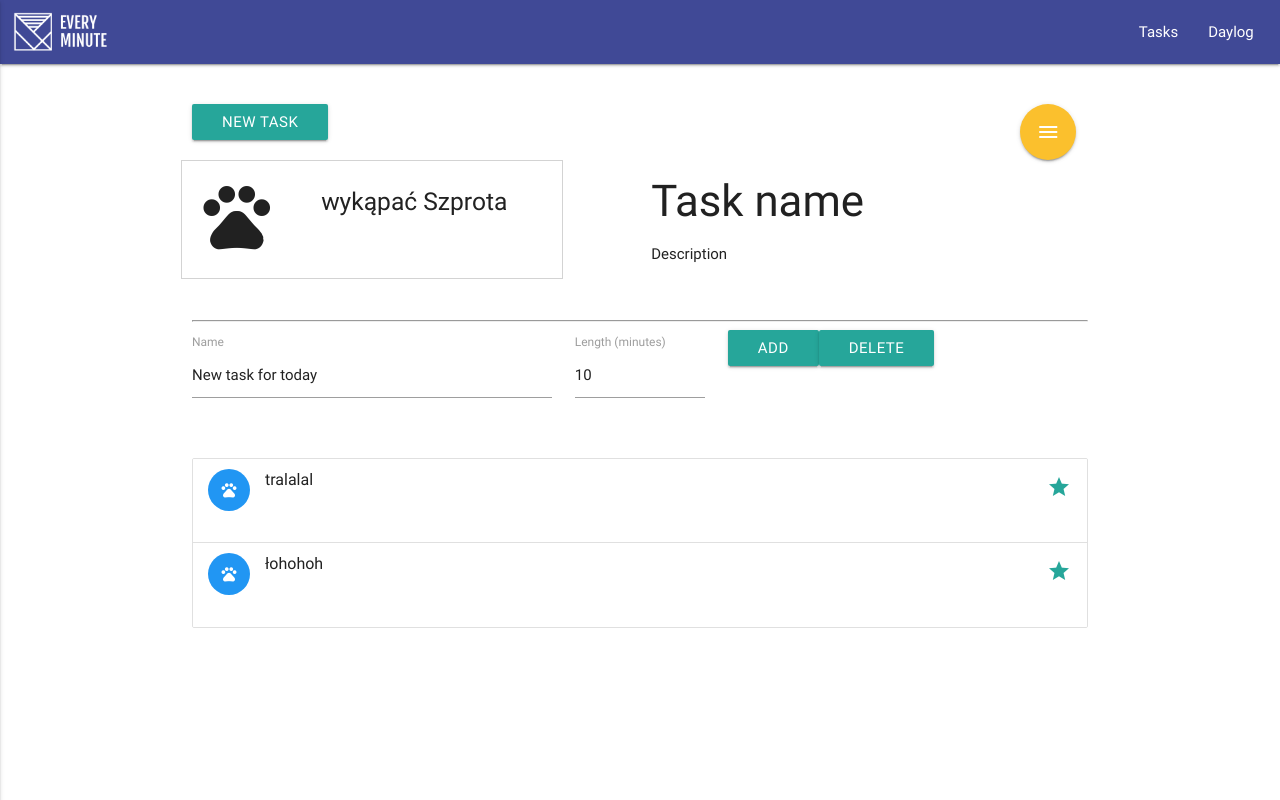
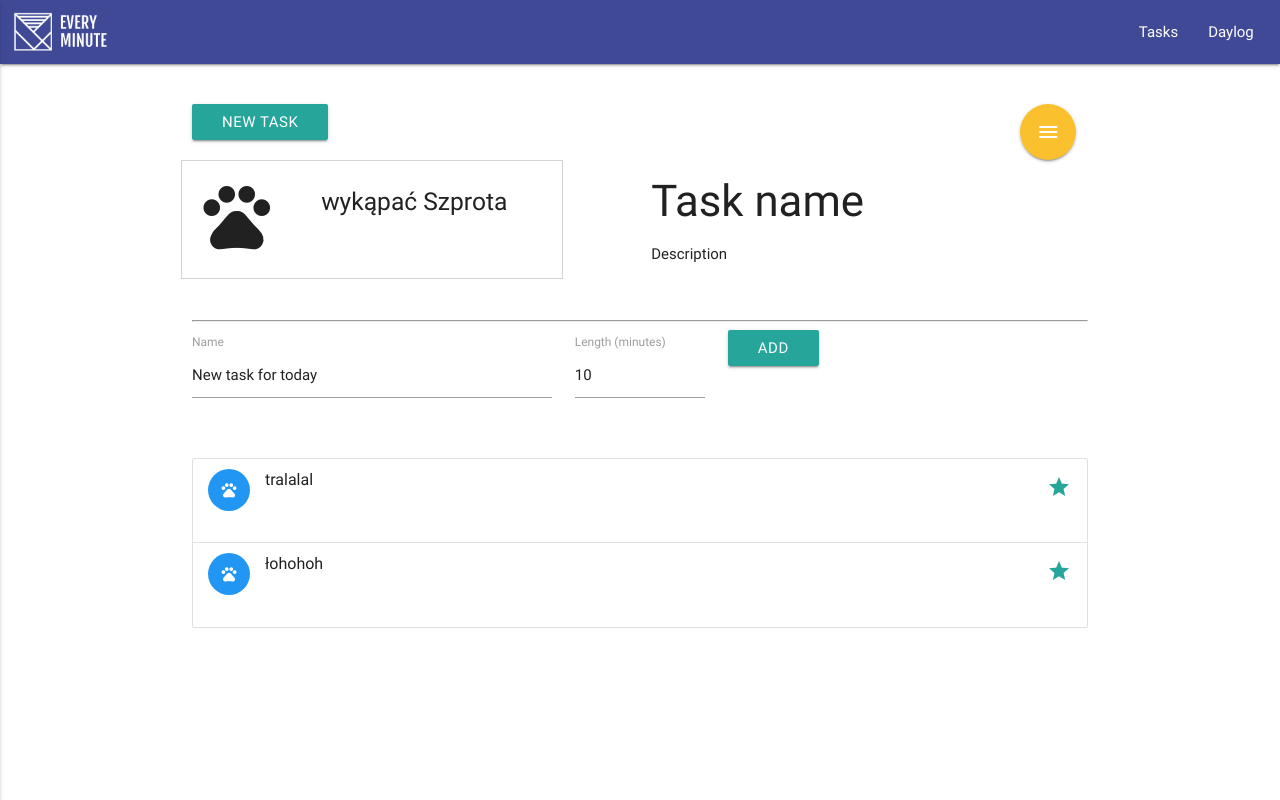
Before and after one commit to khirki/everyMinute, an Angular app: page / in a window 1280 px wide. Built offline with nearby package versions, Linux system fonts and the light colour scheme.

Commit message:
#005 Daylog-edit minor changes

```diff
--- a/src/app/daylog/daylog-edit/daylog-edit.component.html
+++ b/src/app/daylog/daylog-edit/daylog-edit.component.html
@@ -12,7 +12,6 @@
         </div>
         <div class="col s3">
           <button class="btn" (click)="onInstantTaskCreated()">Add</button>
-          <button class="btn" type="submit">Delete</button>
         </div>
       </div>
     </form>
--- a/src/app/daylog/daylog-edit/daylog-edit.component.ts
+++ b/src/app/daylog/daylog-edit/daylog-edit.component.ts
@@ -16,7 +16,7 @@ export class DaylogEditComponent implements OnInit {
   ngOnInit() {
   }
 
-  onInstantTaskCreated(taskData: { taskName: string, taskLength: number }) {
+  onInstantTaskCreated() {
     this.instantTaskCreated.emit({
       taskName: this.instantTaskName,
       taskLength: this.instantTaskLength
```
